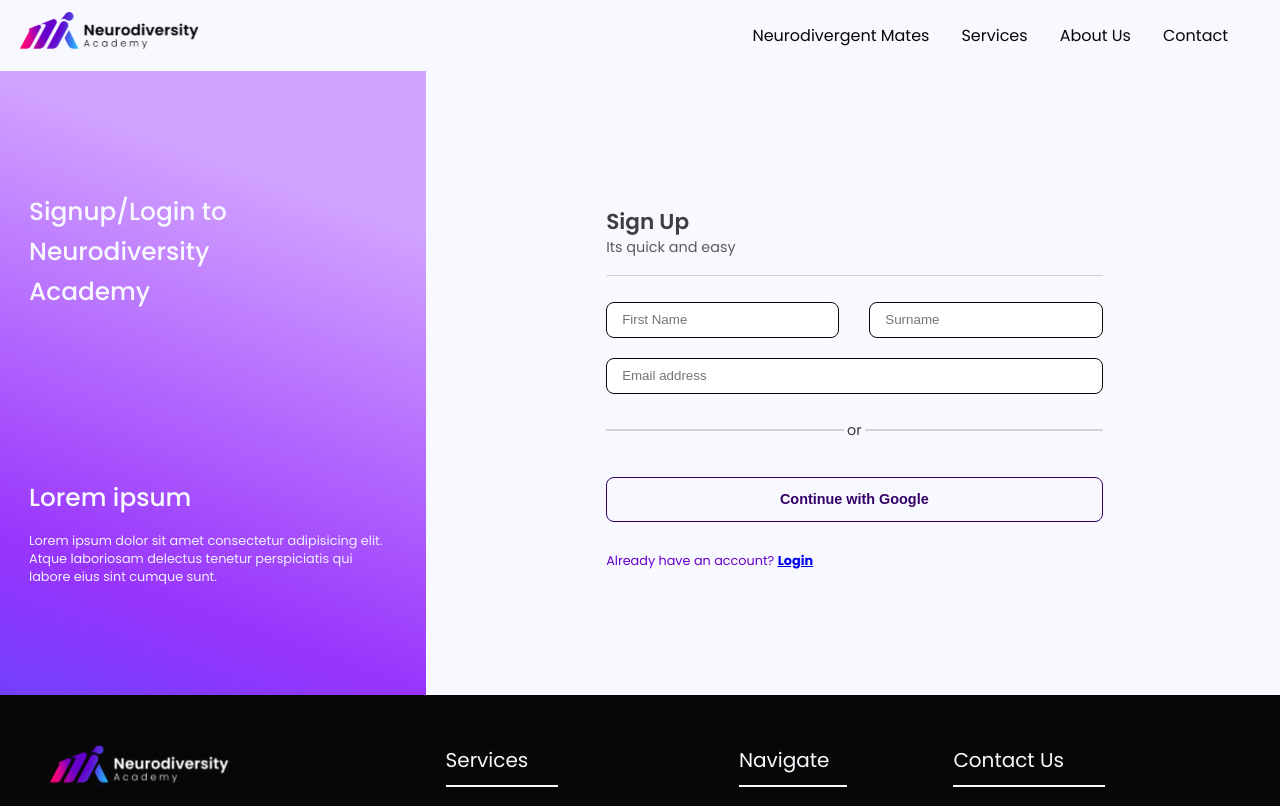
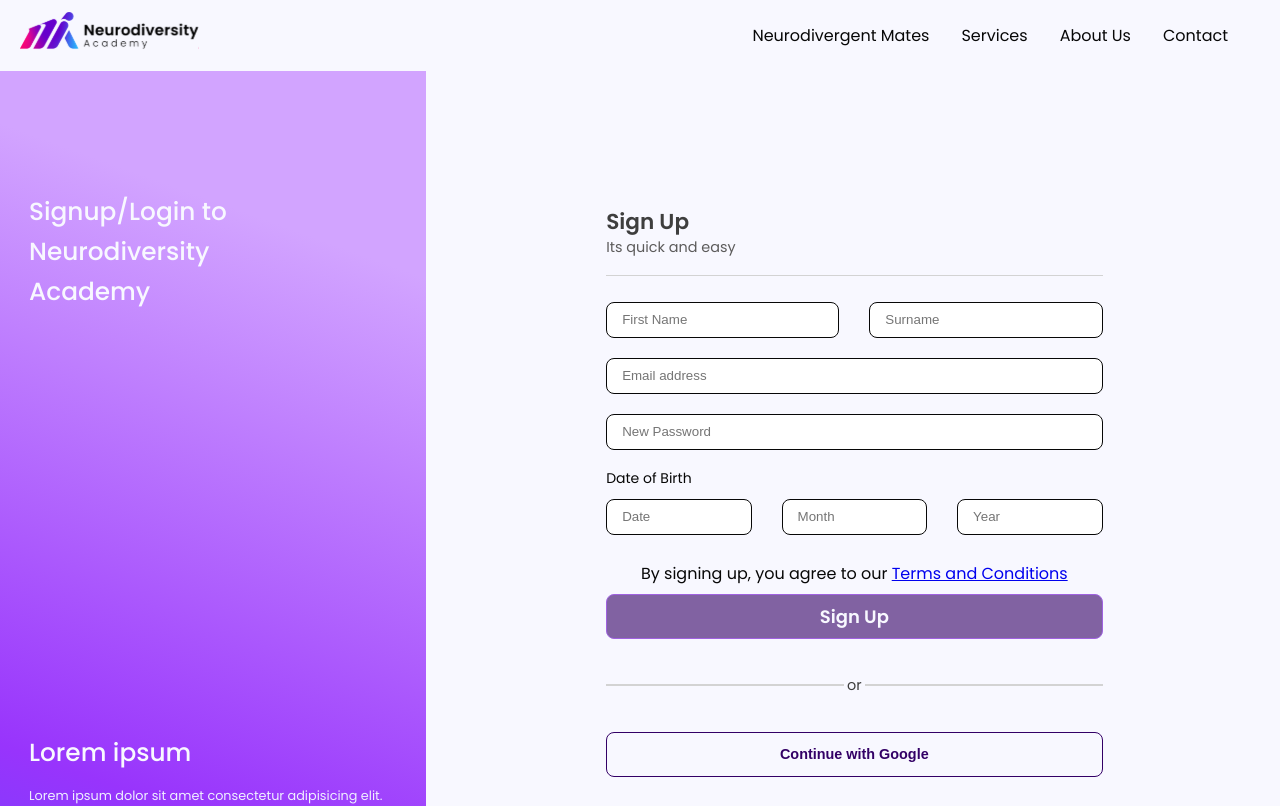
Before and after one commit to shademel/neurostudy-portal, a Next.js app: page /auth/signup in a window 1280 px wide. Shown: the top 806 px of the page. Built offline with nearby package versions, Linux system fonts and the light colour scheme.

Commit message:
Finishing Sign Up form interface only

```diff
--- a/src/app/auth/page.module.css
+++ b/src/app/auth/page.module.css
@@ -354,3 +354,11 @@
   }
 
 }
+
+.dobInputContainer {
+  display: flex;
+}
+
+.dobInputContainer>* {
+  flex: 1 0 0;
+}
--- a/src/app/auth/signup/page.tsx
+++ b/src/app/auth/signup/page.tsx
@@ -1,6 +1,8 @@
 'use client';
 
 import styles from '../page.module.css';
+import commonStyles from '@/app/styles/common.module.css';
+import ActionButton from '@/app/components/buttons/ActionButton';
 import AuthLeftBanner from '../component/AuthLeftBanner';
 import AuthFormFooter from '../component/AuthFormFooter';
 import classNames from 'classnames';
@@ -10,6 +12,10 @@ import TextBox, {
 } from '@/app/components/formElements/TextBox';
 import Form from '@/app/components/formElements/Form';
 import { EMAIL_REGEX } from '@/app/utilities/constants';
+import Typography, {
+  TypographyVariant,
+} from '@/app/components/typography/Typography';
+import Link from 'next/link';
 
 interface SignUpFieldValues extends FieldValues {
   firstName: string;
@@ -58,6 +64,60 @@ const SignUpPage = () => {
                 placeholder='Email address'
                 pattern={EMAIL_REGEX}
               />
+              <TextBox
+                name='password'
+                type='password'
+                label='New Password'
+                required
+                placeholder='New Password'
+                autoComplete='new-password'
+              />
+              <Typography
+                variant={TypographyVariant.Body3MOB}
+                className={classNames(styles.dobLabel, 'col-md-12', 'pt-2')}
+              >
+                Date of Birth
+              </Typography>
+              <div className='col-md-12'>
+                <div className={classNames(styles.dobInputContainer, 'row')}>
+                  <TextBox
+                    name='date'
+                    type='number'
+                    label='Date'
+                    required
+                    placeholder='Date'
+                  />
+                  <TextBox
+                    name='month'
+                    type='number'
+                    label='Month'
+                    required
+                    placeholder='Month'
+                  />
+                  <TextBox
+                    name='year'
+                    type='number'
+                    label='Year'
+                    required
+                    placeholder='Year'
+                  />
+                </div>
+              </div>
+              <Typography
+                variant={TypographyVariant.Body2}
+                className={classNames('pt-3 pb-2', commonStyles.textCenter)}
+              >
+                By signing up, you agree to our{' '}
+                <Link href='#'>Terms and Conditions</Link>
+              </Typography>
+              <div>
+                <ActionButton
+                  type='submit'
+                  label='Sign Up'
+                  disabled={true}
+                  className={styles.accessButton}
+                />
+              </div>
             </Form>
             <AuthFormFooter />
           </div>
```
